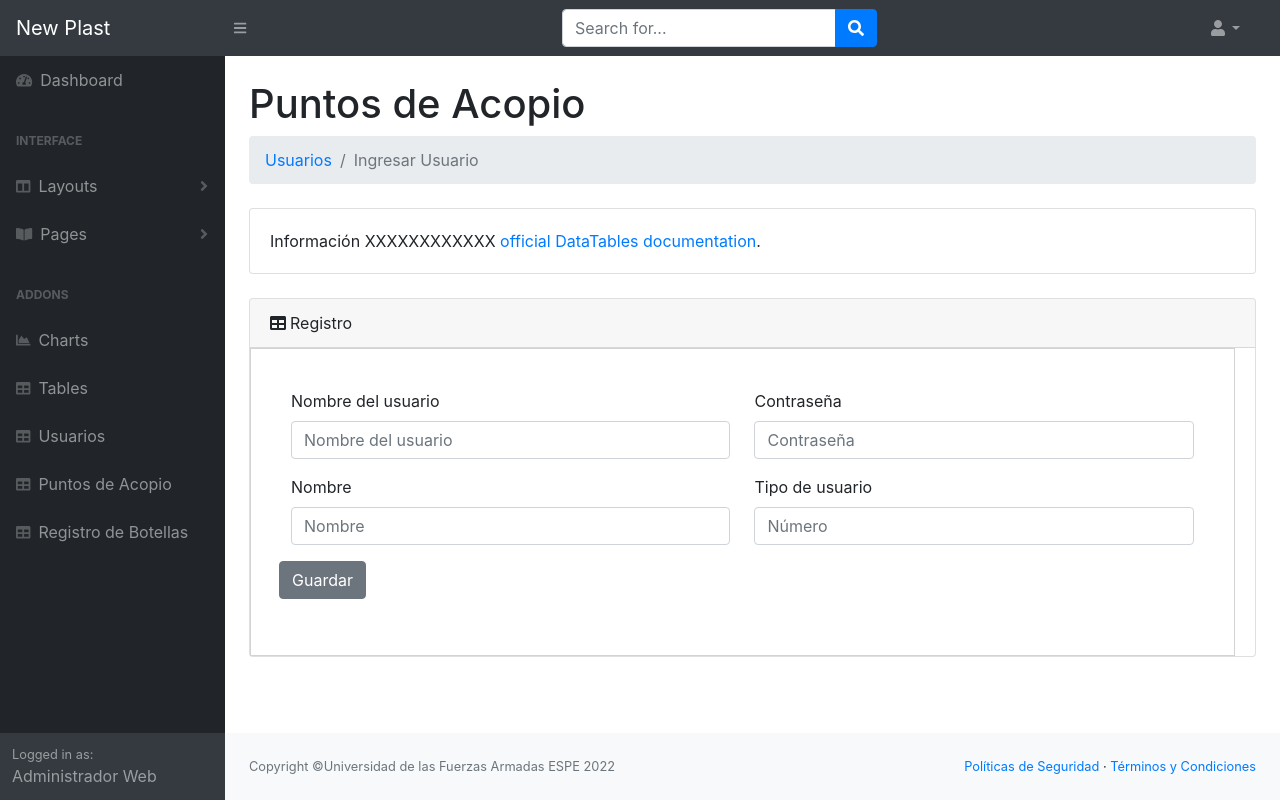
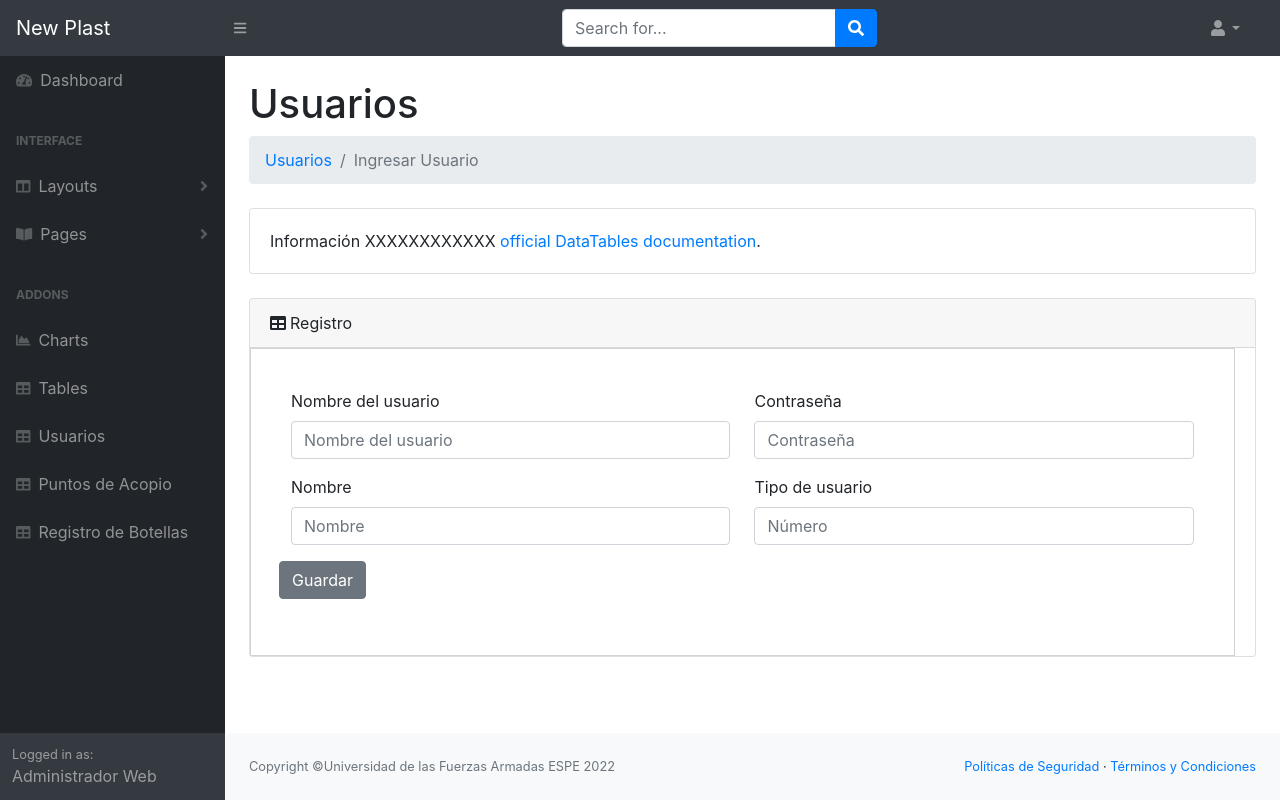
Before and after one commit to Selena26/Newproyect_web1, a PHP site: page /editar_usuario.php in a window 1280 px wide. Run offline with PHP 8.4, Linux system fonts and the light colour scheme; a user stored in the database is signed in; data comes from the database, SQL or seed files in the repository; data that the repository does not hold is empty; some libraries are stand-ins or nearby versions.

Commit message:
ajustes y otros cambios

```diff
--- a/Clase_Dashboard_PHPMySQL/sistema/backend_usuarios.php
+++ b/Clase_Dashboard_PHPMySQL/sistema/backend_usuarios.php
@@ -10,8 +10,6 @@ if(empty($_GET['id']) && !empty($_GET['name']) && $_GET['name']=='usuarios'){
        'password'=>md5($password),
        'nombre'=>$nombre,
        'tipo_usuario'=>$tipo_usuario
-
-
      ];
 
 
@@ -46,9 +44,6 @@ if(!empty($_GET['id']) && !empty($_GET['name']) && $_GET['name']=='usuarios'){
 
 
      ];
-
-
-
     $tableName=$_GET['name'];
     $id= $_GET['id'];
 
--- a/Clase_Dashboard_PHPMySQL/sistema/editar_usuario.php
+++ b/Clase_Dashboard_PHPMySQL/sistema/editar_usuario.php
@@ -45,7 +45,7 @@
 			<div id="layoutSidenav_content">
 				<main>
 					<div class="container-fluid">
-						<h1 class="mt-4">Puntos de Acopio</h1>
+						<h1 class="mt-4">Usuarios</h1>
 						<ol class="breadcrumb mb-4">
 							<li class="breadcrumb-item"><a href="usuarios.php">Usuarios</a></li>
 							<li class="breadcrumb-item active">Ingresar Usuario</li>
--- a/Clase_Dashboard_PHPMySQL/sistema/js/ajax-script.js
+++ b/Clase_Dashboard_PHPMySQL/sistema/js/ajax-script.js
@@ -64,7 +64,7 @@ $(document).on('submit','#updateForm',function(e){
 
      $.ajax({
      method:"POST",
-     url: "./backend_usuarios.php?name="+name+"&id="+id,
+     url: "backend_usuarios.php?name="+name+"&id="+id,
      row:formData,
      cache:false,
      contentType: false,
@@ -139,7 +139,7 @@ var edit=getUrlParameter('edit');
 
 if(cat!='' && subcat!=''){
    //alert('hola' + cat + '   ' + subcat);
-   if (cat=='pto_acopio'){
+   if (cat=='nombre'){
   $.ajax({
      type: "GET",
      //url: "scripts/dynamic-page.php",
@@ -152,7 +152,7 @@ if(cat!='' && subcat!=''){
      dataType: "html",
      success: function(data){
 
-        $('#dynamic-page').html(data);
+        $('#editar_usuarios').html(data);
 
 
 
@@ -165,7 +165,7 @@ if(cat!='' && subcat!=''){
 }
 }else{
    //alert('chao');
- $('#dynamic-page').html("This file does not exist");
+ $('#editar_usuarios').html("This file does not exist");
 }
 
 });
--- a/Clase_Dashboard_PHPMySQL/sistema/partials/header.php
+++ b/Clase_Dashboard_PHPMySQL/sistema/partials/header.php
@@ -10,9 +10,9 @@
         </div>
     </form>
     <!-- Navbar-->
-    <ul class="navbar-nav ml-auto mr-0 mr-md-3 my-2 my-md-0">
+<ul class="navbar-nav ml-auto mr-0 mr-md-3 my-2 my-md-0">
         <li class="nav-item dropdown">
-            <a class="nav-link dropdown-toggle" id="userDropdown" href="#" role="button" data-toggle="dropdown" aria-haspopup="true" aria-expanded="false"><!--<//?php echo $nombre; ?>--><i class="fas fa-user fa-fw"></i></a>
+            <a class="nav-link dropdown-toggle" id="userDropdown" href="#" role="button" data-toggle="dropdown" aria-haspopup="true" aria-expanded="false"><!--<?php echo $nombre; ?>--><i class="fas fa-user fa-fw"></i></a>
             <div class="dropdown-menu dropdown-menu-right" aria-labelledby="userDropdown">
                 <a class="dropdown-item" href="#">Configuración</a>
                 <div class="dropdown-divider"></div>
@@ -26,3 +26,4 @@
     <button value="1" >Sí</button><button value="0">No</button>
 </div>
 <div id="alertBox">mhvmbvbm</div>
+<link href="css/styles.css" rel="stylesheet">
--- a/Clase_Dashboard_PHPMySQL/sistema/ver_puntoacopio.php
+++ b/Clase_Dashboard_PHPMySQL/sistema/ver_puntoacopio.php
@@ -83,13 +83,13 @@
                                         <th>Número Celular -</th><td><?php echo $Contacto_telefono; ?></td>
                                     </tr>
                                     <tr>
-                                        <th>Latitud -</th><td><?php echo $Latitud; ?></td>
+                                        <th>Latitud -</th><td id="latitud"><?php echo $Latitud; ?></td>
                                     </tr>
                                     <tr>
-                                        <th>Longitud -</th><td><?php echo $Longitud; ?></td>
+                                        <th>Longitud -</th><td id="latitud"><?php echo $Longitud; ?></td>
                                     </tr>
 									</table>
-                                    <?php}?>
+
 								</div>
 							</div>
 						</div>
--- a/Clase_Dashboard_PHPMySQL/sistema/ver_registrobotellas.php
+++ b/Clase_Dashboard_PHPMySQL/sistema/ver_registrobotellas.php
@@ -81,7 +81,7 @@
                                         <th>Tipo de usuario -</th><td><?php echo $tipo_usuario; ?></td>
                                     </tr>
 									</table>
-                                    <?php}?>
+
 								</div>
 							</div>
 						</div>
--- a/Clase_Dashboard_PHPMySQL/sistema/ver_usuarios.php
+++ b/Clase_Dashboard_PHPMySQL/sistema/ver_usuarios.php
@@ -81,7 +81,6 @@
                                         <th>Tipo de usuario -</th><td><?php echo $tipo_usuario; ?></td>
                                     </tr>
 									</table>
-                                    <?php}?>
 								</div>
 							</div>
 						</div>
```
Also changed, not shown: Clase_Dashboard_PHPMySQL/sistema/editar_puntoacopio.php (+23 -23 lines).
